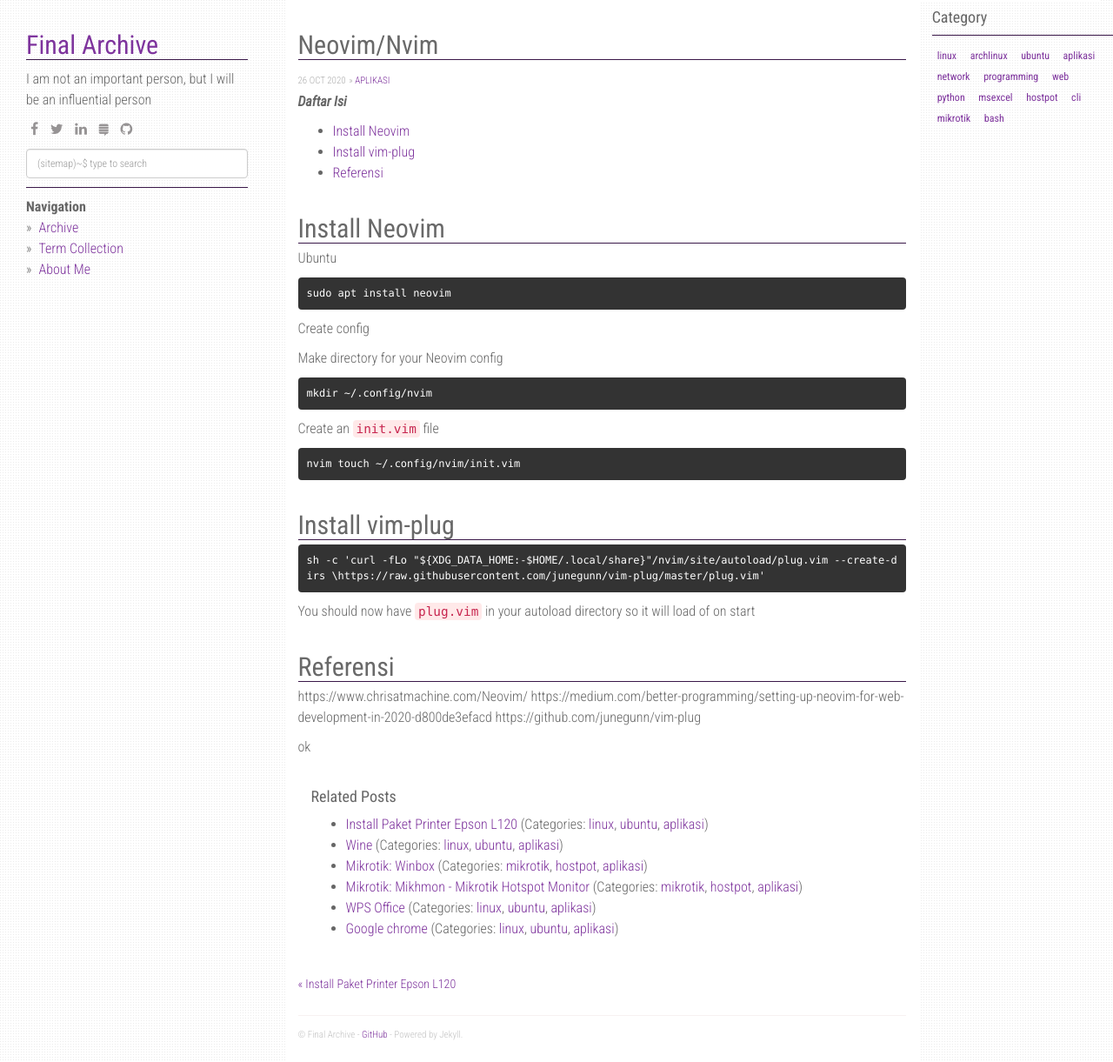
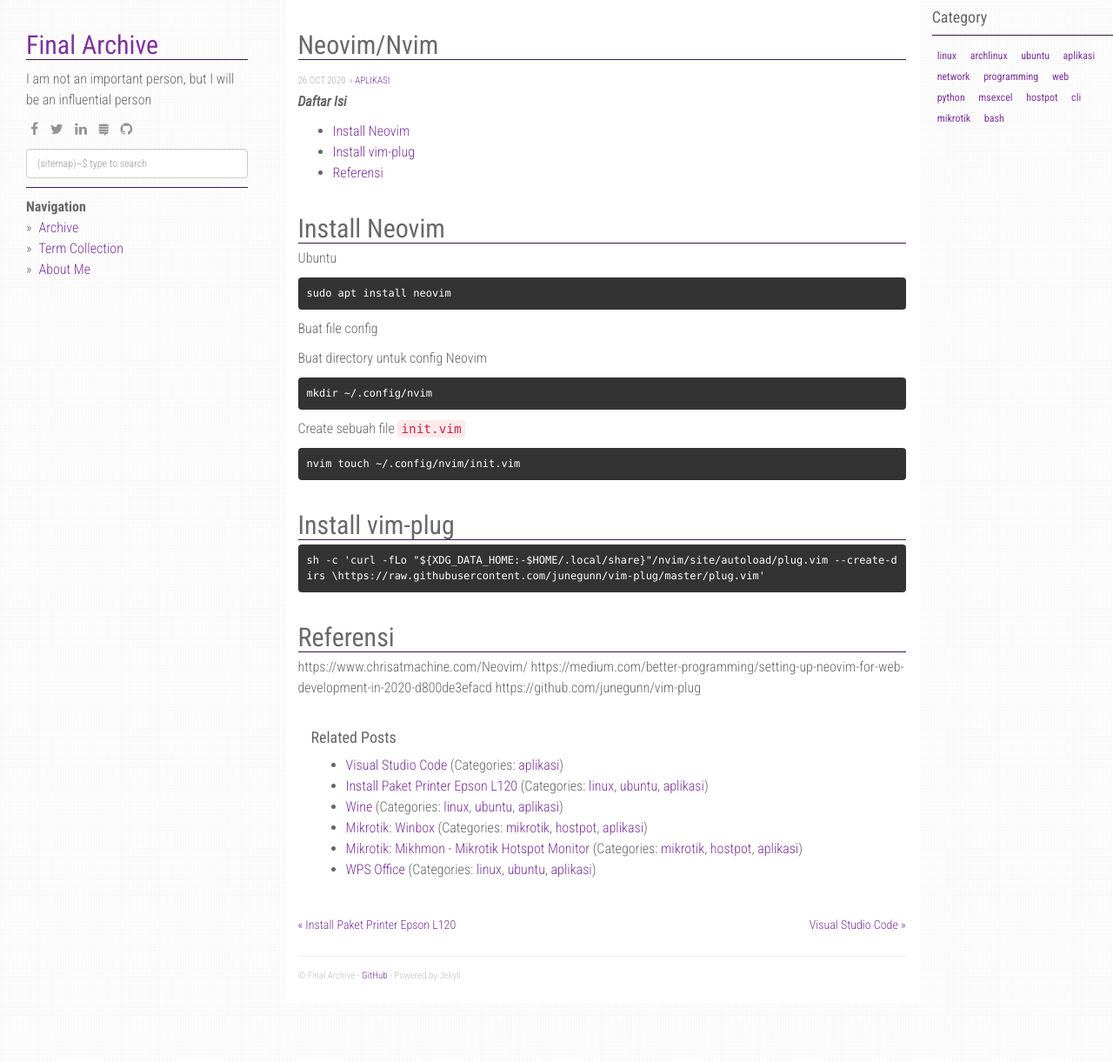
Before and after one commit to finalarchive/finalarchive.github.io, a Jekyll site: the page built from _posts/2020-10-26-neovim.md, in a window 1280 px wide and 1221 px high. Shown: the whole window at 87% size. Built offline with Jekyll 4.4.1, drawn with Linux system fonts in a browser that asks for light colours; nearby versions of some CDN libraries.

Commit message:
20201027

```diff
--- a/_posts/2020-10-26-neovim.md
+++ b/_posts/2020-10-26-neovim.md
@@ -20,13 +20,13 @@ Ubuntu
 	sudo apt install neovim
 
 
-Create config
+Buat file config
 
-Make directory for your Neovim config
+Buat directory untuk config Neovim
 
 	mkdir ~/.config/nvim
 
-Create an `init.vim` file
+Create sebuah file `init.vim`
 
 	nvim touch ~/.config/nvim/init.vim
 
@@ -35,12 +35,8 @@ Create an `init.vim` file
 
 	sh -c 'curl -fLo "${XDG_DATA_HOME:-$HOME/.local/share}"/nvim/site/autoload/plug.vim --create-dirs \https://raw.githubusercontent.com/junegunn/vim-plug/master/plug.vim'
 
-You should now have `plug.vim` in your autoload directory so it will load of on start
-
 
 ## Referensi
 https://www.chrisatmachine.com/Neovim/
 https://medium.com/better-programming/setting-up-neovim-for-web-development-in-2020-d800de3efacd
 https://github.com/junegunn/vim-plug
-
-ok
```
Also changed, not shown: _posts/2020-10-27-visualstudio-code.md (added, +24 -0 lines).
